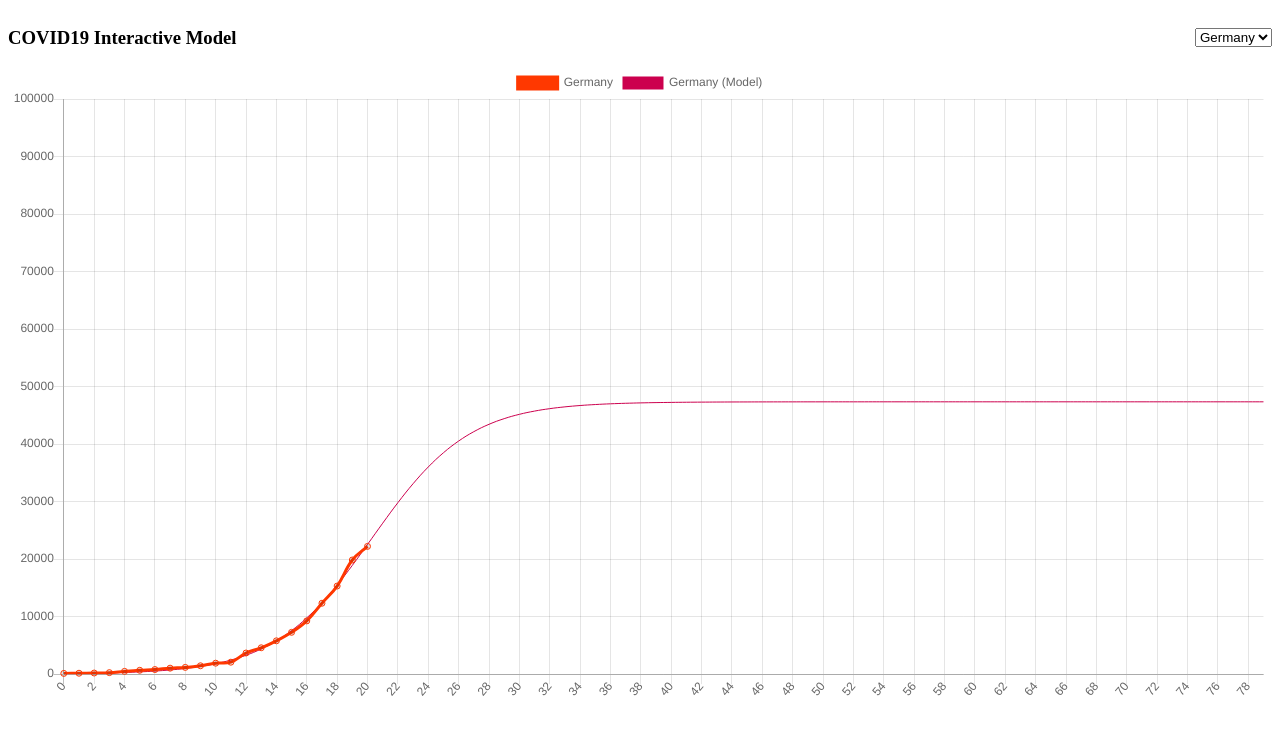
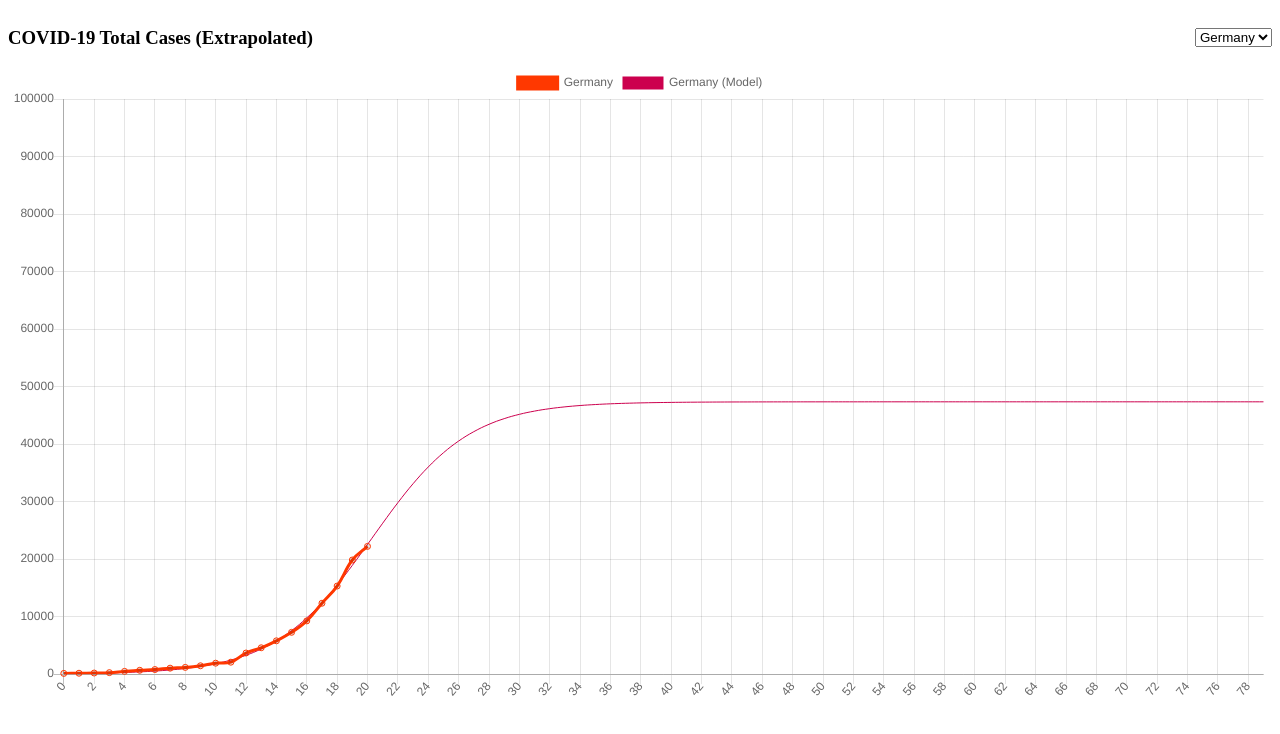
Before and after one commit to mablay/covid19-interactive-model, a website: page index.html in a window 1280 px wide. Drawn offline with nearby package versions, Linux system fonts and the light colour scheme.

Commit message:
changed title

```diff
--- a/index.html
+++ b/index.html
@@ -9,7 +9,7 @@
 <body>
   <div class="top-bar">
     <div class="page-title">
-      <h3>COVID19 Interactive Model</h3>
+      <h3>COVID-19 Total Cases (Extrapolated)</h3>
     </div>
     <div class="tools">
       <select name="country" id="selectCountry">
```
